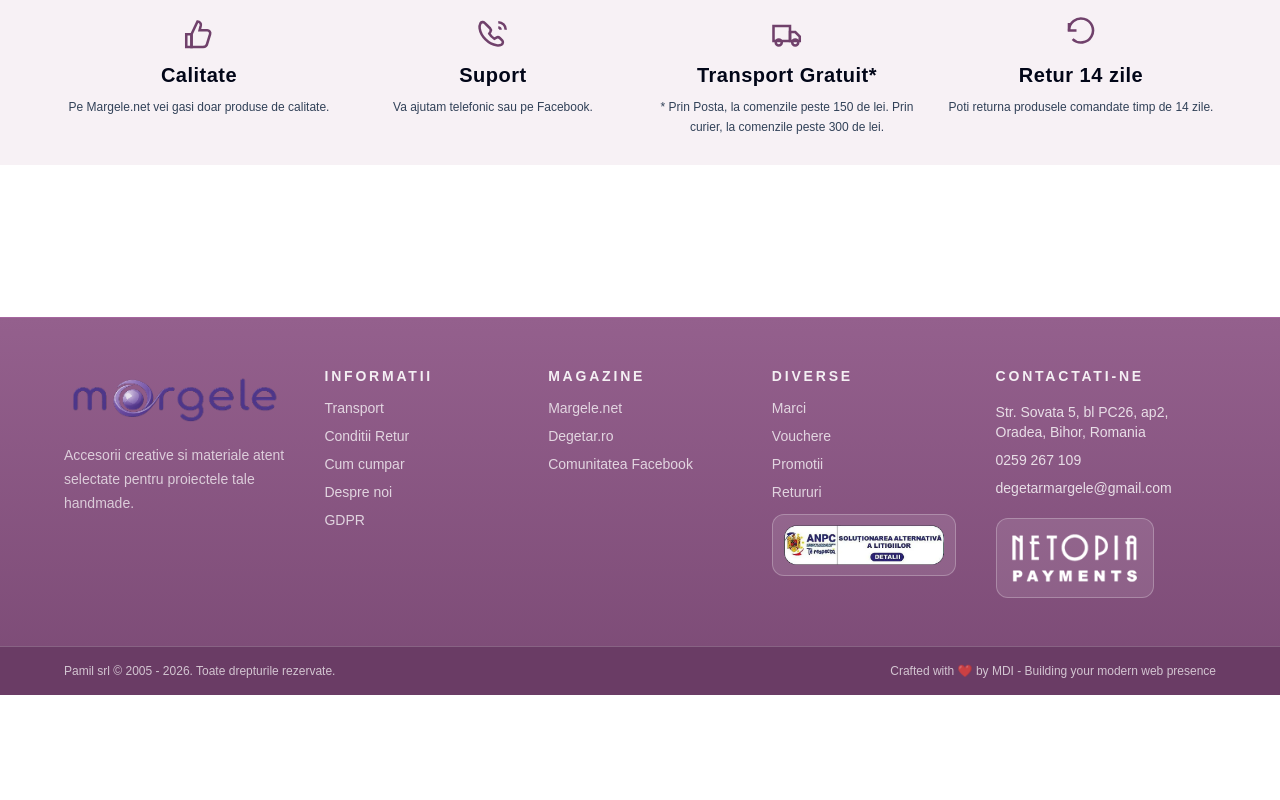
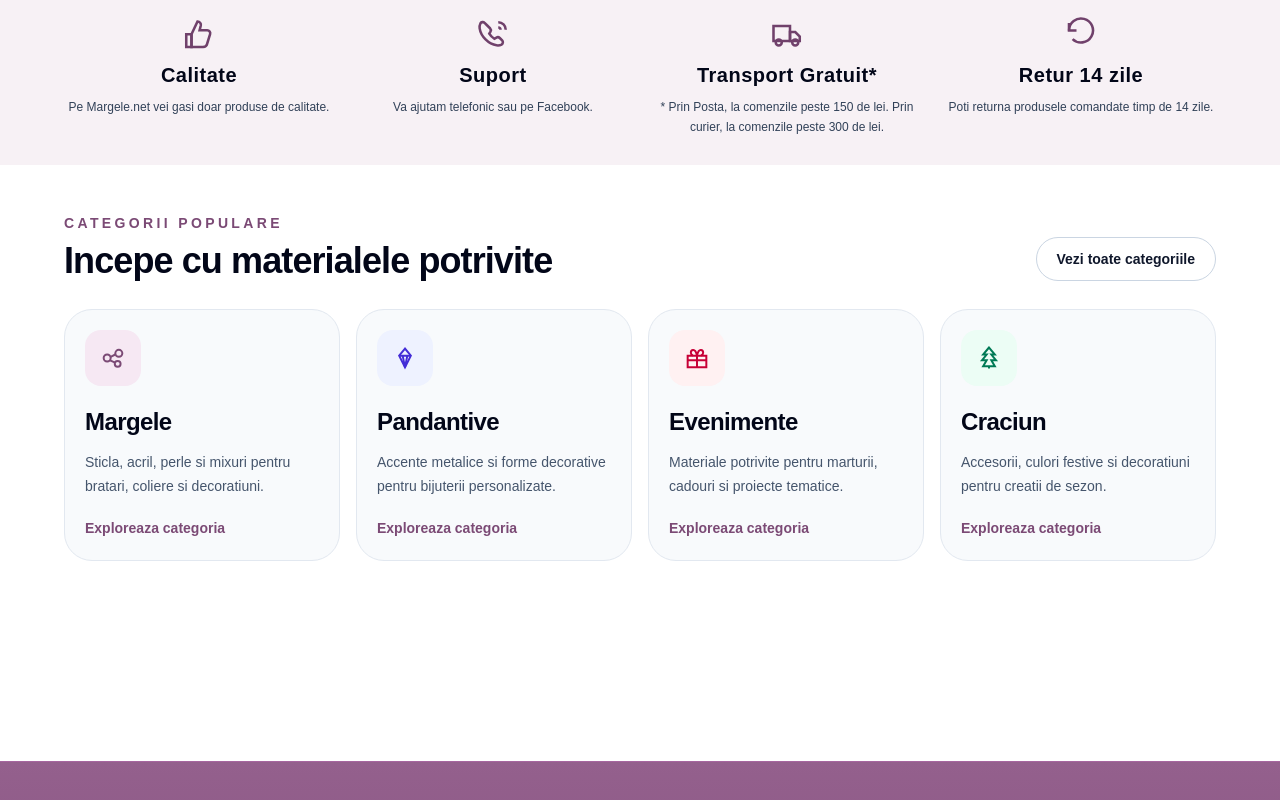
Before and after one commit to DMI-web-presence/margele-net-project, a Next.js app in the folder frontend/: page / in a window 1280 px wide. Shown: the part 684-1484 px from the top of the page. Before the commit the page ends 1379 px from the top, so only its background shows below. Built offline with nearby package versions, Linux system fonts and the light colour scheme; no server answers.

Commit message:
MARGELE-23 Added a category highlights section.

```diff
--- /dev/null
+++ b/frontend/components/category-highlights.tsx
@@ -0,0 +1,104 @@
+import Link from 'next/link';
+
+const categoryHighlights = [
+  {
+    title: 'Margele',
+    description: 'Sticla, acril, perle si mixuri pentru bratari, coliere si decoratiuni.',
+    href: '/catalog',
+    accent: 'bg-[#f6e8f3] text-[#7b4a75]',
+    icon: (
+      <svg aria-hidden="true" viewBox="0 0 24 24" className="h-7 w-7 fill-none stroke-current stroke-[1.7]">
+        <circle cx="7" cy="12" r="3" />
+        <circle cx="17" cy="8" r="3" />
+        <circle cx="16" cy="17" r="2.5" />
+        <path d="M10 11 14 9M9.5 14 13.8 16" />
+      </svg>
+    ),
+  },
+  {
+    title: 'Pandantive',
+    description: 'Accente metalice si forme decorative pentru bijuterii personalizate.',
+    href: '/catalog?category=2',
+    accent: 'bg-[#eef2ff] text-indigo-700',
+    icon: (
+      <svg aria-hidden="true" viewBox="0 0 24 24" className="h-7 w-7 fill-none stroke-current stroke-[1.7]">
+        <path d="M12 4 7 10l5 10 5-10-5-6Z" />
+        <path d="M7 10h10M10 10l2 10 2-10" />
+      </svg>
+    ),
+  },
+  {
+    title: 'Evenimente',
+    description: 'Materiale potrivite pentru marturii, cadouri si proiecte tematice.',
+    href: '/catalog?category=event',
+    accent: 'bg-[#fff1f2] text-rose-700',
+    icon: (
+      <svg aria-hidden="true" viewBox="0 0 24 24" className="h-7 w-7 fill-none stroke-current stroke-[1.7]">
+        <path d="M4 10h16v10H4V10Z" />
+        <path d="M12 10v10M4 14h16" />
+        <path d="M8.5 10C6 8.7 6.2 5.5 8.6 5.2c1.6-.2 2.7 1.5 3.4 4.8" />
+        <path d="M15.5 10c2.5-1.3 2.3-4.5-.1-4.8-1.6-.2-2.7 1.5-3.4 4.8" />
+      </svg>
+    ),
+  },
+  {
+    title: 'Craciun',
+    description: 'Accesorii, culori festive si decoratiuni pentru creatii de sezon.',
+    href: '/catalog?category=1',
+    accent: 'bg-[#ecfdf5] text-emerald-700',
+    icon: (
+      <svg aria-hidden="true" viewBox="0 0 24 24" className="h-7 w-7 fill-none stroke-current stroke-[1.7]">
+        <path d="M12 3 7 9h3l-4 5h4l-3 5h10l-3-5h4l-4-5h3l-5-6Z" />
+        <path d="M12 19v2" />
+      </svg>
+    ),
+  },
+] as const;
+
+export default function CategoryHighlights() {
+  return (
+    <section className="bg-white">
+      <div className="mx-auto w-full max-w-[1400px] px-6 py-12 sm:px-10 lg:px-16">
+        <div className="flex flex-col gap-3 sm:flex-row sm:items-end sm:justify-between">
+          <div>
+            <p className="text-sm font-semibold uppercase tracking-[0.24em] text-[#7b4a75]">
+              Categorii populare
+            </p>
+            <h2 className="mt-2 text-3xl font-semibold tracking-tight text-slate-950 sm:text-4xl">
+              Incepe cu materialele potrivite
+            </h2>
+          </div>
+          <Link
+            href="/catalog"
+            className="inline-flex min-h-11 items-center justify-center rounded-full border border-slate-300 bg-white px-5 text-sm font-semibold text-slate-900 transition hover:bg-slate-50"
+          >
+            Vezi toate categoriile
+          </Link>
+        </div>
+
+        <div className="mt-7 grid gap-4 sm:grid-cols-2 xl:grid-cols-4">
+          {categoryHighlights.map((category) => (
+            <Link
+              key={category.title}
+              href={category.href}
+              className="group min-h-[220px] rounded-[1.75rem] border border-slate-200 bg-slate-50 p-5 transition hover:-translate-y-1 hover:bg-white hover:shadow-md"
+            >
+              <span
+                className={`inline-flex h-14 w-14 items-center justify-center rounded-2xl ${category.accent}`}
+              >
+                {category.icon}
+              </span>
+              <h3 className="mt-5 text-2xl font-semibold tracking-tight text-slate-950">
+                {category.title}
+              </h3>
+              <p className="mt-3 text-sm leading-6 text-slate-600">{category.description}</p>
+              <span className="mt-5 inline-flex text-sm font-semibold text-[#7b4a75] transition group-hover:translate-x-1">
+                Exploreaza categoria
+              </span>
+            </Link>
+          ))}
+        </div>
+      </div>
+    </section>
+  );
+}
--- a/frontend/components/landing-page.tsx
+++ b/frontend/components/landing-page.tsx
@@ -1,5 +1,6 @@
 import Image from 'next/image';
 import Link from 'next/link';
+import CategoryHighlights from '@/components/category-highlights';
 import FeaturedProductsOrbit from '@/components/featured-products-orbit';
 import LandingProductCarousel from '@/components/landing-product-carousel';
 
@@ -139,6 +140,8 @@ export default function LandingPage({ products }: LandingPageProps) {
         </div>
       </section>
 
+      <CategoryHighlights />
+
       <section className="mx-auto flex w-full max-w-[1400px] flex-col gap-12 px-6 py-12 sm:px-10 lg:px-16">
         <FeaturedProductsOrbit title="Promotie de Paste" products={promotionProducts} />
         <LandingProductCarousel title="Ultimele produse adaugate" products={newestProducts} />
```
